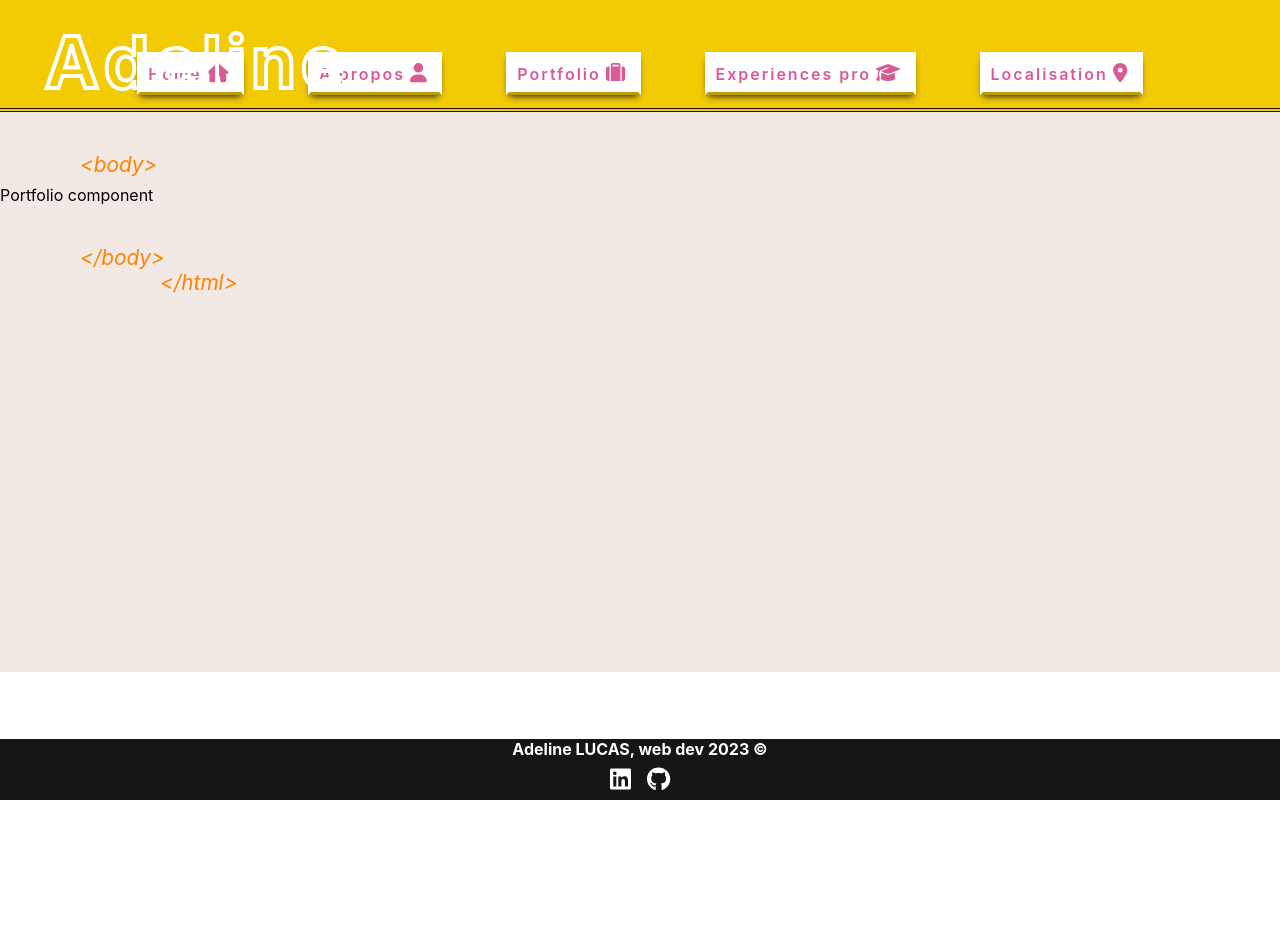
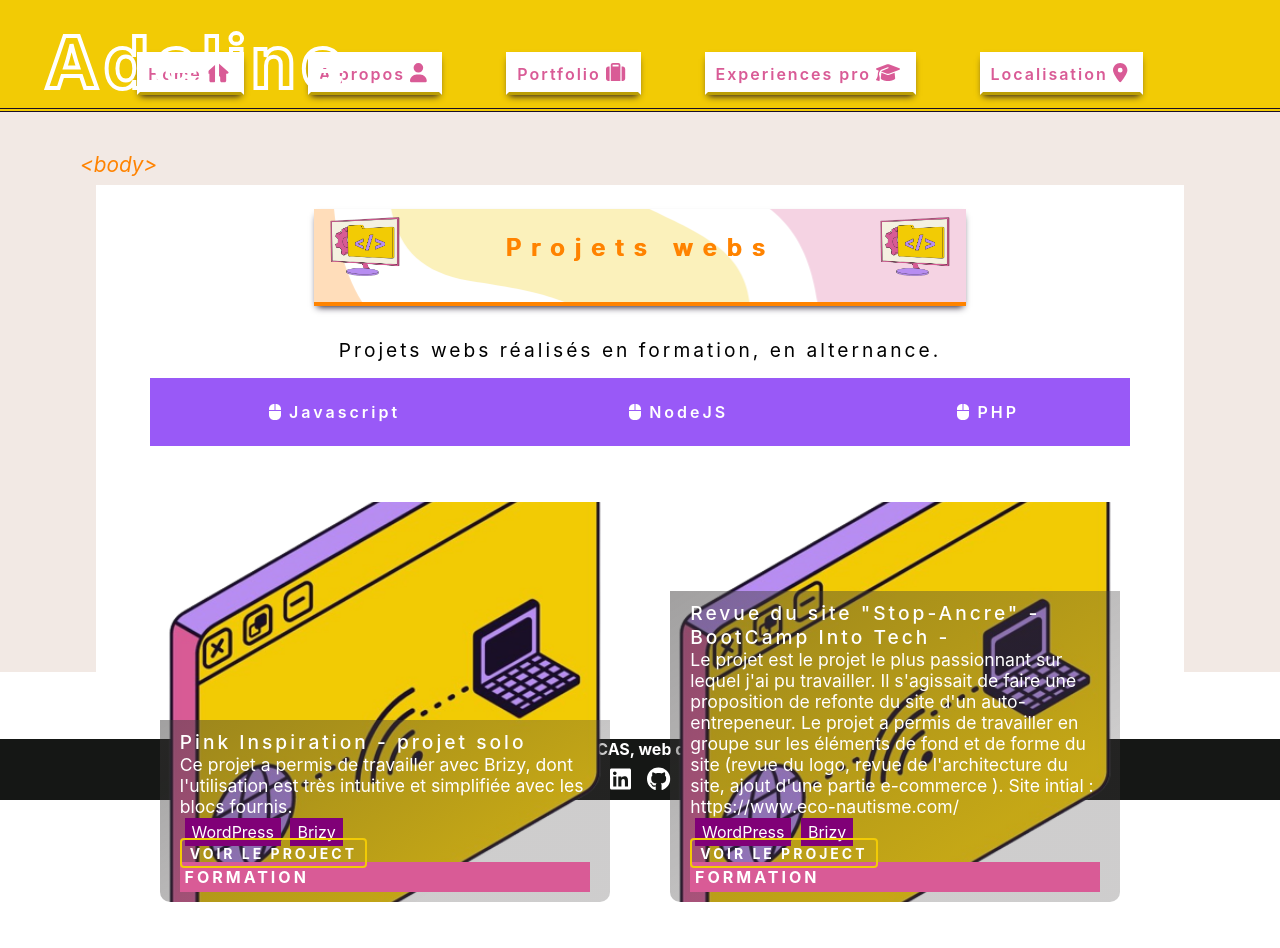
Before and after one commit to adelinelucas/portfolio_2023, a React (Create React App) app: page /portfolio in a window 1280 px wide. Shown: the top 948 px of the page. Before the commit the page ends 800 px from the top, so only its background shows below. Built offline with nearby package versions, Linux system fonts and the light colour scheme.

Commit message:
create portfolio files and start css

```diff
--- /dev/null
+++ b/src/components/DisplayWebProjects/index.js
@@ -0,0 +1,25 @@
+import React from 'react';
+import './style.css';
+const DisplayWebProjects = ({project, idx}) => {
+    console.log(project)
+    return (
+        <article className='portfolio__section__article' key={idx}>
+           <img className='portfolio__section__article-cover' src={project.cover?project.cover : './images/internet.png' } alt={project.title}/>
+            <div className='portfolio__section__article-content'>
+                <h3 className='portfolio__section__article-title'>{project.titre}</h3>
+                <p className='portfolio__section__article-description'> {project.description}</p>
+                <p>
+                    {
+                        project.technosTag.map((tech, index)=>(
+                            <span key={index}>{tech}</span>
+                        ))
+                    }
+                </p>
+                <a href={project.url} target="_blank" onClick={()=> window.open(project.url)}>Voir le project</a>
+                <h4>{project.typeProjet}</h4>
+            </div>
+        </article>
+    );
+};
+
+export default DisplayWebProjects;
--- /dev/null
+++ b/src/components/DisplayWebProjects/style.css
@@ -0,0 +1,110 @@
+.portfolio__section__article{
+    position: relative;
+    height: 400px;
+    overflow: hidden;
+    border-radius: 10px;
+    width: 450px;
+    max-width: 450px;
+    margin: 1.5rem;
+}
+
+.portfolio__section__article-cover{
+    position: absolute;
+    z-index:2;
+    width: 100%;
+    height: 100%;
+    object-fit: cover;
+}
+
+.portfolio__section__article-content{
+    position: absolute;
+    width: 100%;
+    z-index:3;
+    padding: 10px 20px;
+    transition: all 0.3s cubic-bezier(0.645, 0.045, 0.355, 1);
+    background: linear-gradient(147deg, #3a373779 0%, #4b474745 74%);
+    /* bottom: -70px; */
+    bottom: 0;
+    height: fit-content;
+    color: var(--WHITE);
+    flex-wrap: wrap;
+}
+
+.portfolio__section__article-title{
+    margin-bottom: 0;
+    margin-top: 0;
+    font-size: var(--FONT-SMALL);
+    font-weight: 500;
+    line-height: 24px;
+    letter-spacing: 3px;
+}
+
+.portfolio__section__article-description{
+    font-size:  var(--FONT-XS);
+    margin-bottom: 5px;
+}
+.portfolio__section__article-content {
+
+}
+
+.portfolio__section__article-content span{
+    background-color: var(--PURPLE-POP);
+    margin: 0 0.3rem;
+    border: 2px solid var(--PURPLE-POP);
+    padding: 2px 5px;
+}
+
+.portfolio__section__article-content a {
+    margin: 0.5rem auto ;
+    padding: 0.3rem 0.5rem;
+    height: 2rem;
+    text-decoration: none;
+    border: 2px solid var(--YELLOW-POP);
+    border-radius: 4px;
+    font-size: 14px;
+    color:#fff;
+    background-color: transparent;
+    text-transform: uppercase;
+    font-weight: 700;
+    transition: all 0.3s cubic-bezier(0.645, 0.045, 0.355, 1);
+    cursor: pointer;
+    letter-spacing: 3px;
+}
+.portfolio__section__article-content a:hover{
+    transform: translateY(-3px);
+    background-color: var(--YELLOW-POP);
+}
+
+.portfolio__section__article-content h4{
+    background-color: var(--PINK-POP);
+    width:100%;
+    color: var(--WHITE);
+    letter-spacing: 3px;
+    text-transform: uppercase;
+    font-style: var(--FONT-XXS);
+    padding: 0.3rem;
+}
+
+.portfolio__section__article-content:after{
+    content: "";
+    background: linear-gradient(180deg, #ffd700, #000 );
+    position: absolute;
+    left:0;
+    right: 0;
+    bottom: 0;
+    top: 0;
+    width: 100%;
+    height: 100%;
+    z-index: 2;
+    transition: all 0.3s cubic-bezier(0.645, 0.045, 0.355, 1);
+    opacity: 0;
+}
+
+.portfolio__section__article-content:hover:after{
+    opacity: 0.857;
+}
+
+.portfolio__section__article-content:hover .content{
+    bottom: 0;
+    background: transparent;
+}
--- a/src/pages/Portfolio/index.js
+++ b/src/pages/Portfolio/index.js
@@ -1,11 +1,45 @@
 import React from 'react';
 import './style.css';
+import data from '../../datas/projetsweb.json';
+import DisplayWebProjects from '../../components/DisplayWebProjects';
+import { FontAwesomeIcon } from '@fortawesome/react-fontawesome';
+import { faComputerMouse } from '@fortawesome/free-solid-svg-icons';
 
 const Portfolio = () => {
+    const {projetsWeb} = data;
     return (
-        <div>
-            Portfolio component
-        </div>
+        <main className='portfolio'>
+            <header>
+                <div>
+                    <figure>
+                        <img src="./images/screen.png" alt="formation développeur" width="70" />
+                    </figure>
+                    <h2>Projets webs</h2>
+                    <figure>
+                        <img src="./images/screen.png" alt="formation développeur" width="70" />
+                    </figure>
+                </div>
+                <p>Projets webs réalisés en formation, en alternance.</p>
+                <nav>
+                    <ul>
+                        <li><FontAwesomeIcon icon={faComputerMouse} color="#fff"/>Javascript</li>
+                        <li><FontAwesomeIcon icon={faComputerMouse} color="#fff"/>NodeJS</li>
+                        <li><FontAwesomeIcon icon={faComputerMouse} color="#fff"/>PHP</li>
+                    </ul>
+                </nav>
+            </header>
+
+            <section className='portfolio__section'>
+                {
+                    projetsWeb.map((project, idx)=>{
+                        if(project.visibility === 'true') return project.visibility && <DisplayWebProjects key={idx} project={project}/>
+                    }
+
+                    )
+                }
+            </section>
+
+        </main>
     );
 };
 
--- a/src/pages/Portfolio/style.css
+++ b/src/pages/Portfolio/style.css
@@ -0,0 +1,82 @@
+.portfolio {
+    width: 85%;
+    background-color: white;
+    margin: auto;
+}
+.portfolio header{
+    padding: 0.5rem 0 2rem;
+
+}
+.portfolio header div {
+    margin: 1rem auto 2rem;
+    box-shadow: 0 4px 7px -3px var(--DARK-PURPLE);
+    padding: 0.5rem;
+    display: flex;
+    flex-direction: row;
+    flex-wrap: wrap;
+    width: 60%;
+    background-image: url('../../../public/images/bg_waves_v5.png');
+    background-repeat: no-repeat;
+    background-size: left;
+    background-position: bottom;
+    border-bottom: 4px solid var(--ORANGE-POP) ;
+}
+.portfolio header p {
+    width: fit-content;
+    margin:0.5rem auto 1rem;
+    font-size: var(--FONT-SMALL);
+    letter-spacing: 3px;
+    font-weight: 400;
+}
+
+.portfolio header div h2{
+    font-weight: var(--FONT-MEDIUM) ;
+    color: var(--ORANGE-POP);
+    letter-spacing: 10px;
+    font-weight: 600;
+    margin: 0.5rem auto 1.5rem;
+    padding: 0.5rem;
+    text-shadow: 1px 0px 0px var(--ORANGE-POP);
+}
+
+.portfolio header div img{
+    margin: 0 0.5rem;
+}
+
+.portfolio header nav{
+    width: 90%;
+    margin: auto;
+}
+.portfolio header nav ul{
+    display: flex;
+    flex-direction: row;
+    flex-wrap: wrap;
+    justify-content: space-around;
+    list-style: none;
+    font-weight: var(--FONT-SMALL) ;
+    background-color: var(--LIGHT-PURPLE);
+    padding: 1.5rem 0;
+}
+
+.portfolio header nav ul li {
+    color: var(--WHITE);
+    letter-spacing: 3px;
+    font-weight: 600;
+    cursor: pointer;
+}
+
+.portfolio header nav ul li:hover{
+    text-decoration: underline;
+}
+
+.portfolio header nav ul li svg{
+    margin: 0 0.5rem;
+}
+
+.portfolio__section {
+    width: 95%;
+    margin: auto;
+    display: flex;
+    flex-wrap: wrap;
+    justify-content: space-evenly;
+}
```
